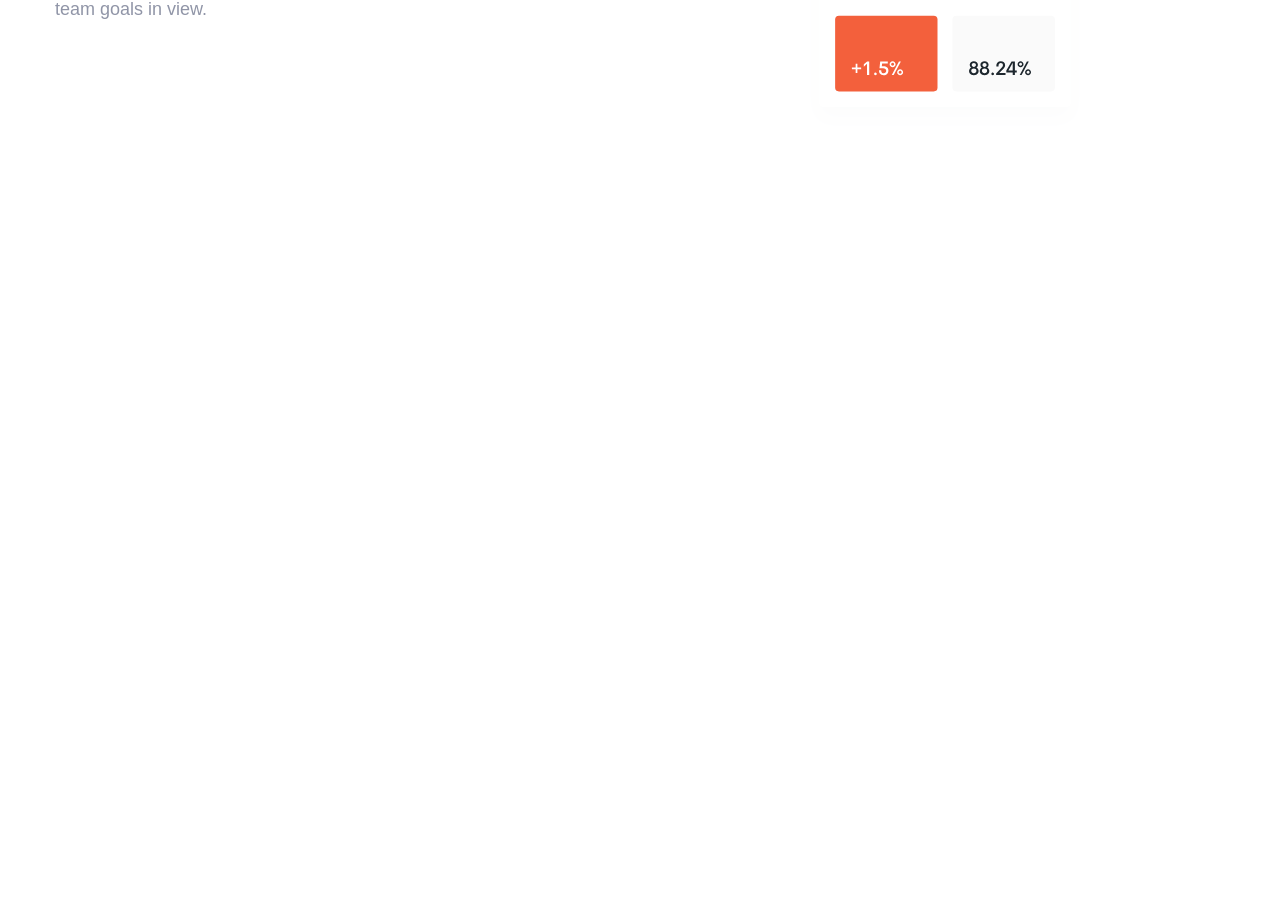
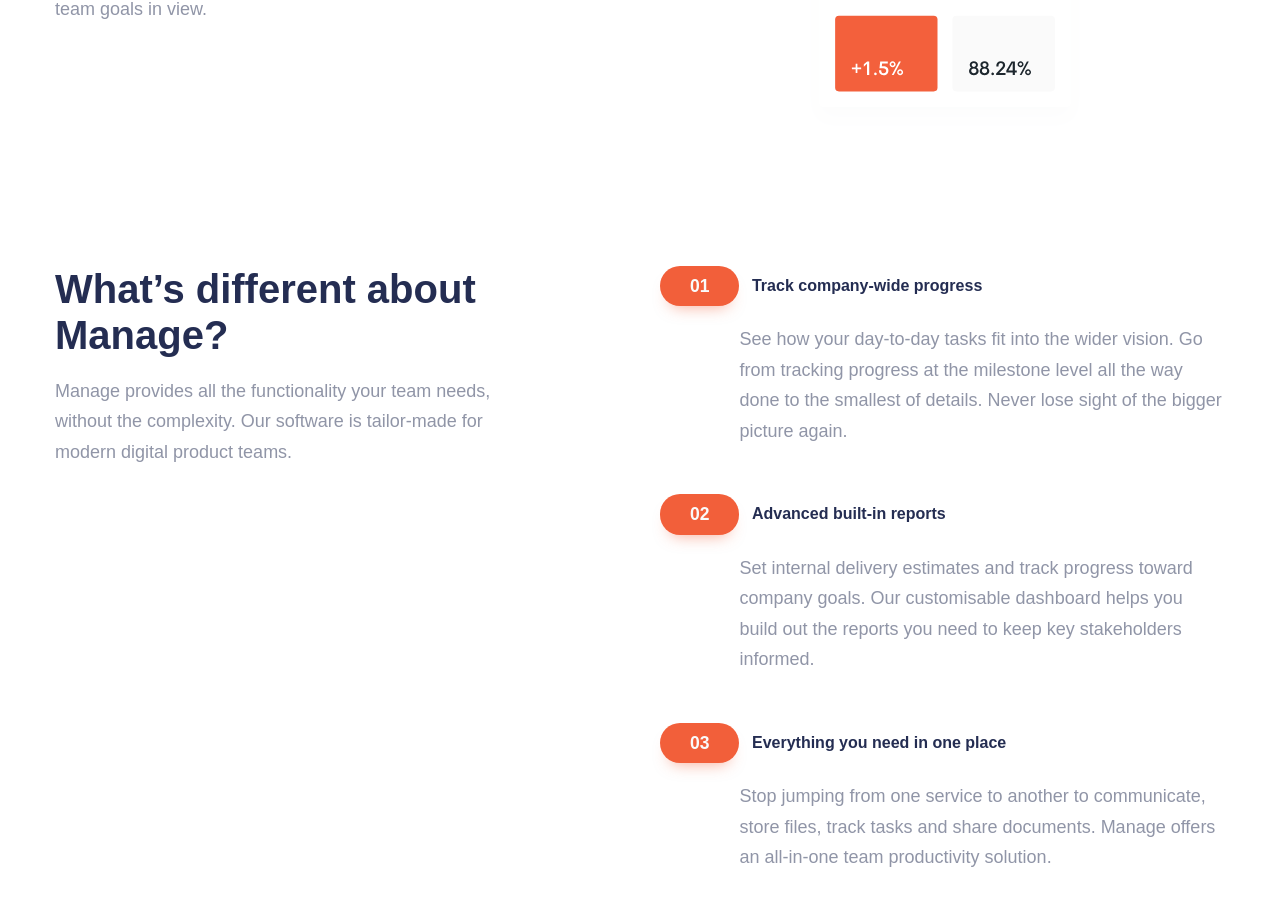
Before and after one commit to fervillalbag/landingmanage, a Next.js app: page / in a window 1280 px wide. Shown: the part 481-1386 px from the top of the page. Before the commit the page ends 800 px from the top, so only its background shows below. Built offline with nearby package versions, Linux system fonts and the light colour scheme; a web font is replaced by a local one.

Commit message:
Ending the about layout

```diff
--- /dev/null
+++ b/layout/About.js
@@ -0,0 +1,64 @@
+
+import Button from "../components/Button"
+
+export default function About() {
+   return (
+      <section className="about">
+         <div className="container">
+            <div className="about__left">
+               <h3 className="about__title">What’s different about Manage?</h3>
+               <p className="about__description description">Manage provides all the functionality your team needs, without
+               the complexity. Our software is tailor-made for modern digital
+               product teams.</p>
+            </div>
+            <div className="about__right">
+               <article className="about__item">
+                  <div className="about__number">
+                     <Button>
+                        01
+                     </Button>
+                  </div>
+                  <h4 className="about__subtitle">
+                     Track company-wide progress
+                  </h4>
+                  <p className="about__detail description">
+                     See how your day-to-day tasks fit into the wider vision. Go from
+                     tracking progress at the milestone level all the way done to the
+                     smallest of details. Never lose sight of the bigger picture again.
+                  </p>
+               </article>
+               <article className="about__item">
+                  <div className="about__number">
+                     <Button>
+                        02
+                     </Button>
+                  </div>
+                  <h4 className="about__subtitle">
+                     Advanced built-in reports
+                  </h4>
+                  <p className="about__detail description">
+                     Set internal delivery estimates and track progress toward company
+                     goals. Our customisable dashboard helps you build out the reports
+                     you need to keep key stakeholders informed.
+                  </p>
+               </article>
+               <article className="about__item">
+                  <div className="about__number">
+                     <Button>
+                        03
+                     </Button>
+                  </div>
+                  <h4 className="about__subtitle">
+                     Everything you need in one place
+                  </h4>
+                  <p className="about__detail description">
+                     Stop jumping from one service to another to communicate, store files,
+                     track tasks and share documents. Manage offers an all-in-one team
+                     productivity solution.
+                  </p>
+               </article>
+            </div>
+         </div>
+      </section>
+   )
+}
--- a/pages/index.js
+++ b/pages/index.js
@@ -1,6 +1,7 @@
 
 import Head from 'next/head'
 import { useState } from 'react';
+import About from '../layout/About';
 import Header from '../layout/Header';
 import Navbar from '../layout/Navbar'
 
@@ -13,7 +14,7 @@
    }
 
    return (
-      <div>
+      <>
          <Head>
             <title>Create Next App</title>
             <link rel="icon" href="/favicon.png" />
@@ -26,6 +27,7 @@
             handleClicMenu={handleClicMenu}
          />
          <Header />
-      </div>
+         <About />
+      </>
    )
 }
--- a/sass/abstracts/_variables.scss
+++ b/sass/abstracts/_variables.scss
@@ -9,5 +9,6 @@
 
 $fontBody: 'Karla', sans-serif;
 
+$breakpointMobile: 375px;
 $breakpointTablet: 768px;
 $breakpointDesktop: 1024px;
--- /dev/null
+++ b/sass/layout/_about.scss
@@ -0,0 +1,111 @@
+
+.about {
+   padding-top: 5rem;
+   padding-bottom: 5rem;
+
+   @include responsive($breakpointTablet) {
+      padding-top: 10rem;
+      padding-bottom: 10rem;
+   }
+
+   > .container {
+      display: grid;
+      grid-row-gap: 3rem;
+
+      @include responsive($breakpointTablet) {
+         grid-template-columns: repeat(2, 1fr);
+         grid-gap: 0 4rem;
+      }
+   }
+
+   &__left {
+      text-align: center;
+
+      @include responsive($breakpointTablet) {
+         text-align: left;
+      }
+   }
+
+   &__title {
+      font-size: 4rem;
+      color: $DarkBlue;
+      font-weight: 700;
+   }
+
+   &__description {
+      width: 100%;
+
+      @include responsive($breakpointTablet) {
+         width: 78%;
+      }
+   }
+
+   &__item {
+      display: grid;
+      grid-template-columns: max-content 1fr;
+      grid-template-rows: repeat(2, max-content);
+      margin-bottom: 3rem;
+   }
+
+   &__number {
+      grid-column: 1 / 2;
+      grid-row: 1 / 2;
+
+      > button {
+         font-size: 1.75rem;
+         padding-left: 2.5rem;
+         padding-right: 2.5rem;
+
+         @include responsive($breakpointTablet) {
+            padding: 1rem 3rem;
+         }
+      }
+   }
+
+   &__subtitle {
+      grid-column: 2 / 3;
+      grid-row: 1 / 2;
+      display: flex;
+      align-items: center;
+      padding-left: 1rem;
+      position: relative;
+      height: 100%;
+      font-weight: 700;
+      color: $DarkBlue;
+      font-size: 1.375rem;
+
+      @include responsive($breakpointMobile) {
+         font-size: 1.6rem;
+      }
+
+      @include responsive($breakpointTablet) {
+         padding-left: 1.25rem;
+      }
+
+      &:before {
+         content: '';
+         display: block;
+         width: 40rem;
+         height: inherit;
+         position: absolute;
+         top: 0;
+         left: -3rem;
+         background-color: lighten($color: $BrightRed, $amount: 30%);
+         border-radius: 2rem;
+         z-index: -1;
+
+         @include responsive($breakpointTablet) {
+            display: none;
+         }
+      }
+   }
+
+   &__detail {
+      grid-column: 1 / 3;
+      grid-row: 2 / 3;
+
+      @include responsive($breakpointTablet) {
+         grid-column: 2 / 3;
+      }
+   }
+}
--- a/sass/layout/_navbar.scss
+++ b/sass/layout/_navbar.scss
@@ -1,8 +1,8 @@
 
 .navigation {
-   height: 8rem;
    position: sticky;
    top: 0;
+   height: 8rem;
    z-index: 10;
 
    &.active {
--- a/sass/main.scss
+++ b/sass/main.scss
@@ -12,3 +12,4 @@
 
 @import "layout/navbar";
 @import "layout/header";
+@import "layout/about";
```
